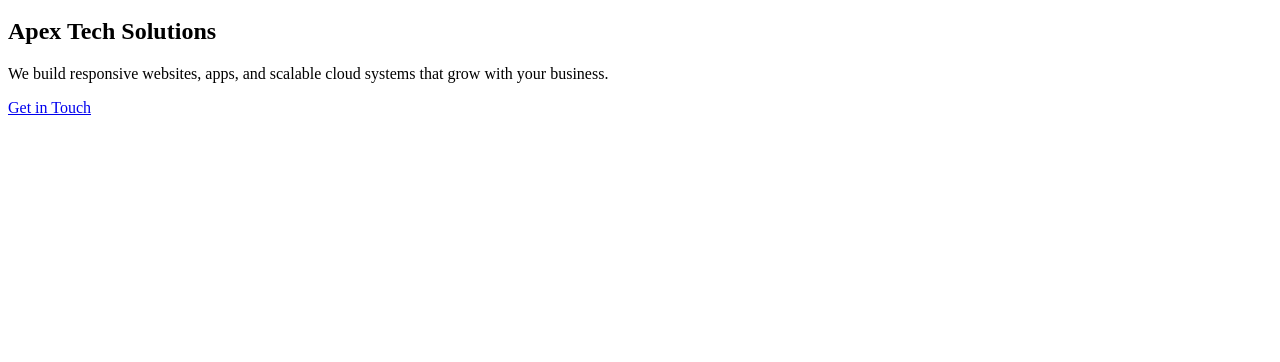
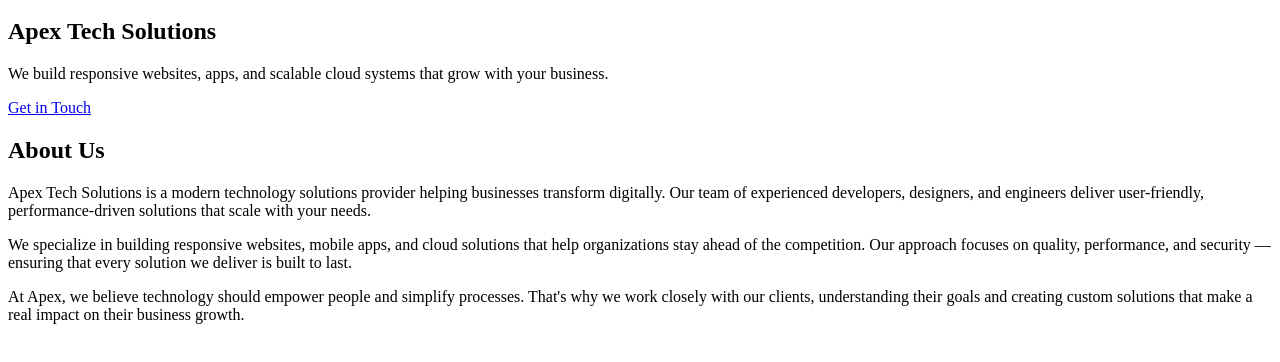
Before and after one commit to ib-ahmedd/ib-ahmedd-Frontend-version-control-task-ibrahim-ahmed, a plain HTML site: page index.html in a window 1280 px wide. Shown: the part 100-462 px from the top of the page. Drawn offline with Linux system fonts and the light colour scheme.

Commit message:
add webpage about section

```diff
--- a/index.html
+++ b/index.html
@@ -26,5 +26,28 @@
       </p>
       <a href="#contact"> Get in Touch </a>
     </section>
+
+    <!-- About Section -->
+    <section id="about" class="about">
+      <h2>About Us</h2>
+      <p>
+        Apex Tech Solutions is a modern technology solutions provider helping
+        businesses transform digitally. Our team of experienced developers,
+        designers, and engineers deliver user-friendly, performance-driven
+        solutions that scale with your needs.
+      </p>
+      <p>
+        We specialize in building responsive websites, mobile apps, and cloud
+        solutions that help organizations stay ahead of the competition. Our
+        approach focuses on quality, performance, and security — ensuring that
+        every solution we deliver is built to last.
+      </p>
+      <p>
+        At Apex, we believe technology should empower people and simplify
+        processes. That's why we work closely with our clients, understanding
+        their goals and creating custom solutions that make a real impact on
+        their business growth.
+      </p>
+    </section>
   </body>
 </html>
```
